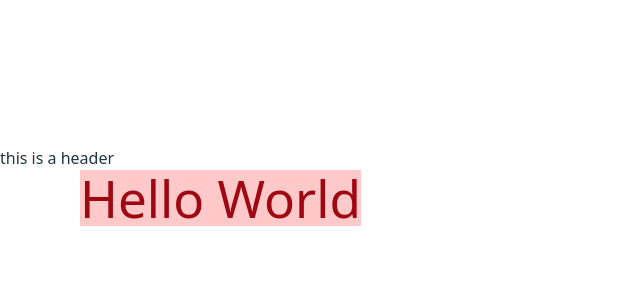
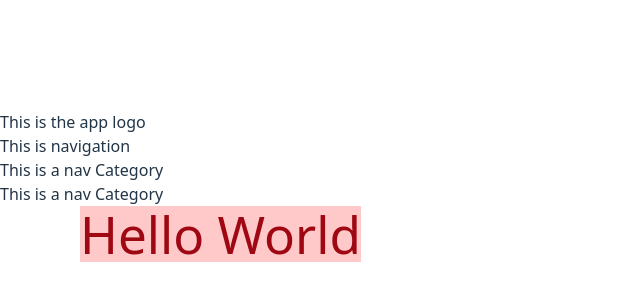
Before and after one commit to HShrigma/project-nexus, a React (Vite) app in the folder Project Nexus/: page / in a window 1280 px wide. Shown: the part 214-514 px from the top of the page, without its empty margins (0-640 px from the left). Built offline with nearby package versions, Linux system fonts and the light colour scheme.

Commit message:
feat(header): implement header skeleton - main Header.jsx component abstracts implememntation - AppLogo placeholder for brand logo - HeaderNavigation iterates Nav items based on data - HeaderNavItem holds category data

```diff
--- a/Project Nexus/src/App.jsx
+++ b/Project Nexus/src/App.jsx
@@ -1,5 +1,5 @@
 import { useState } from 'react'
-import Header from './components/Header'
+import Header from './components/header/Header'
 
 function App() {
   return (
--- a/Project Nexus/src/components/Header.jsx
+++ /dev/null
@@ -1,5 +0,0 @@
-export const Header = () => {
-    return (<div> this is a header </div>);
-}
-
-export default Header;
--- /dev/null
+++ b/Project Nexus/src/components/header/AppLogo.jsx
@@ -0,0 +1,10 @@
+
+export const AppLogo = () => {
+    return (
+        <div>
+            This is the app logo
+        </div>
+    );
+}
+
+export default AppLogo;
--- /dev/null
+++ b/Project Nexus/src/components/header/Header.jsx
@@ -0,0 +1,12 @@
+import AppLogo from "./AppLogo";
+import HeaderNavigation from "./HeaderNavigation";
+
+export const Header = () => {
+    return (
+        <div>
+            <AppLogo/>
+            <HeaderNavigation/>
+        </div>);
+}
+
+export default Header;
--- /dev/null
+++ b/Project Nexus/src/components/header/HeaderNavItem.jsx
@@ -0,0 +1,10 @@
+
+export const HeaderNavItem = () => {
+    return (
+        <div>
+            This is a nav Category
+        </div>
+    );
+
+}
+export default HeaderNavItem;
--- /dev/null
+++ b/Project Nexus/src/components/header/HeaderNavigation.jsx
@@ -0,0 +1,14 @@
+import HeaderNavItem from "./HeaderNavItem";
+
+export const HeaderNavigation = () => {
+    const tempItems = [{categoryName: "Bags"} , {categoryName: "Shoes"}];
+    return (
+        <nav>
+                This is navigation
+                {tempItems.map(item => <HeaderNavItem/>)}
+        </nav>
+
+    );
+}
+
+export default HeaderNavigation;
```
